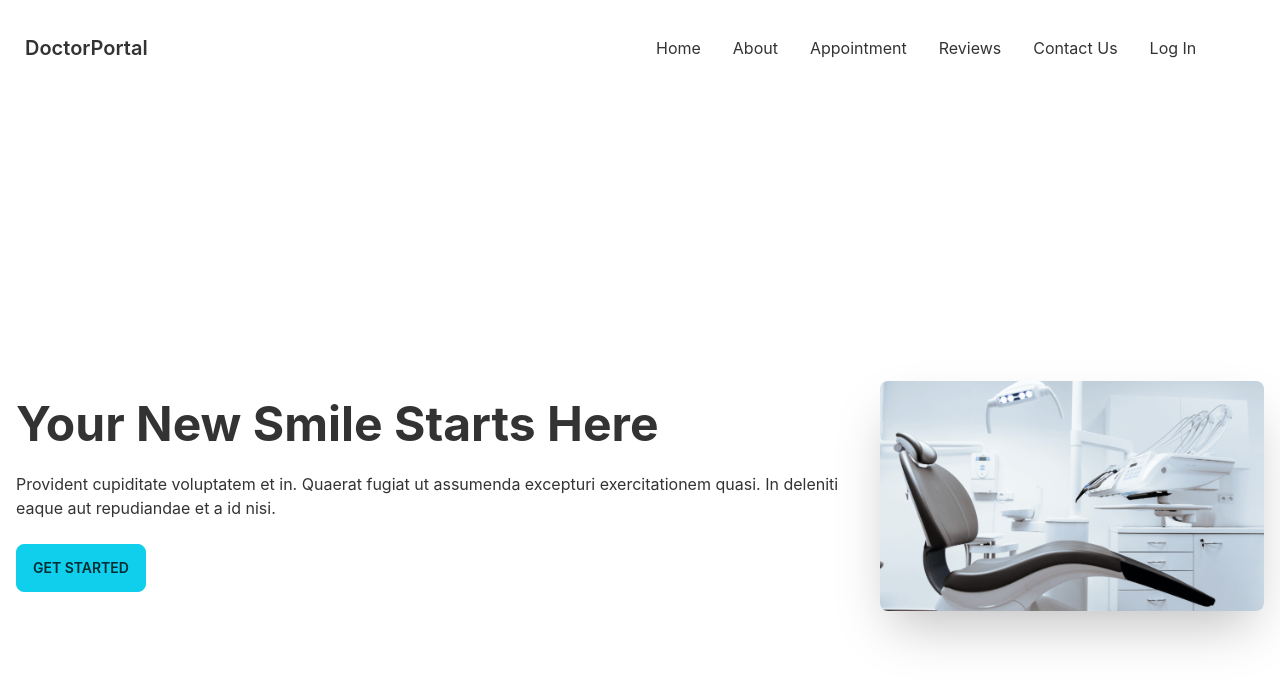
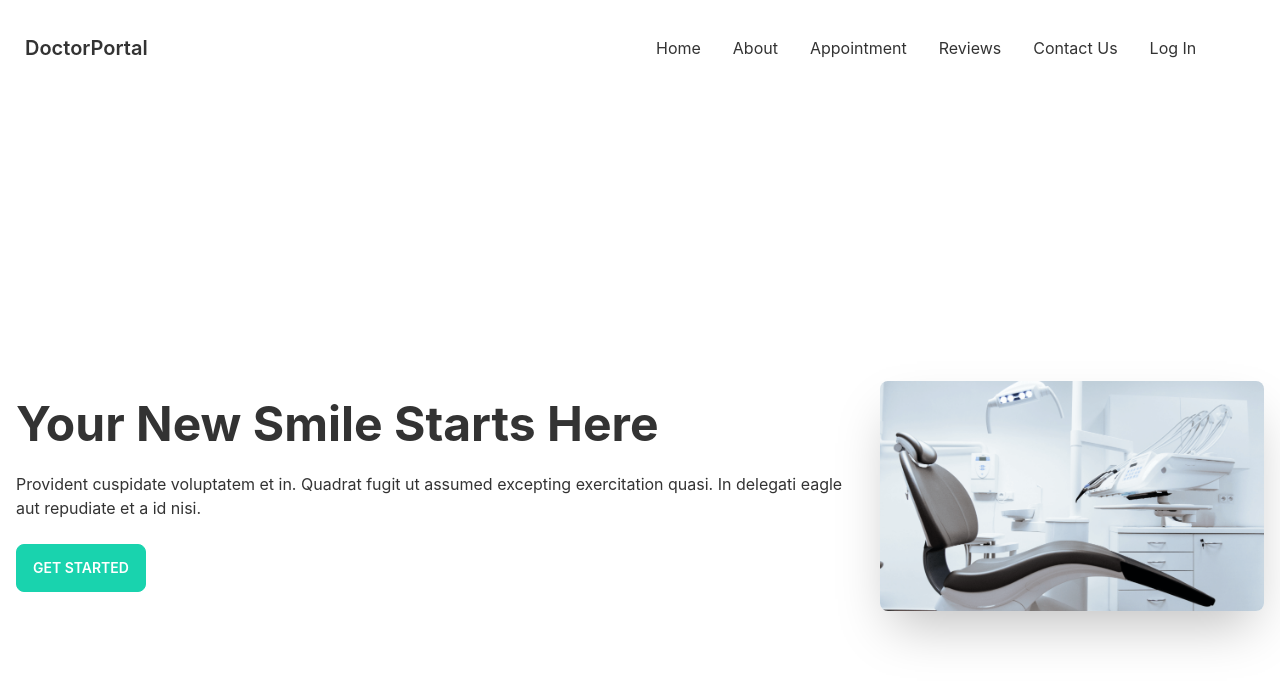
Before and after one commit to azmi0323/doctor-potal-project-client, a React (Create React App) app: page / in a window 1280 px wide. Shown: the top 684 px of the page. Built offline with nearby package versions, Linux system fonts and the light colour scheme.

Commit message:
commit after edit

```diff
--- a/src/Pages/Home/Banner.js
+++ b/src/Pages/Home/Banner.js
@@ -1,4 +1,5 @@
 import React from "react";
+import { Link } from "react-router-dom";
 import chair from '../../assets/images/chair.png'
 
 
@@ -14,11 +15,11 @@ const Banner = () => {
           <div>
             <h1 className="text-5xl font-bold">Your New Smile Starts Here</h1>
             <p className="py-6">
-              Provident cupiditate voluptatem et in. Quaerat fugiat ut assumenda
-              excepturi exercitationem quasi. In deleniti eaque aut repudiandae
+              Provident cuspidate voluptatem et in. Quadrat fugit ut assumed
+              excepting exercitation quasi. In delegati eagle aut repudiate
               et a id nisi.
             </p>
-            <button className="btn btn-primary">Get Started</button>
+            <Link to='/appointment' className="btn btn-secondary text-white">Get Started</Link>
           </div>
         </div>
       </div>
```
